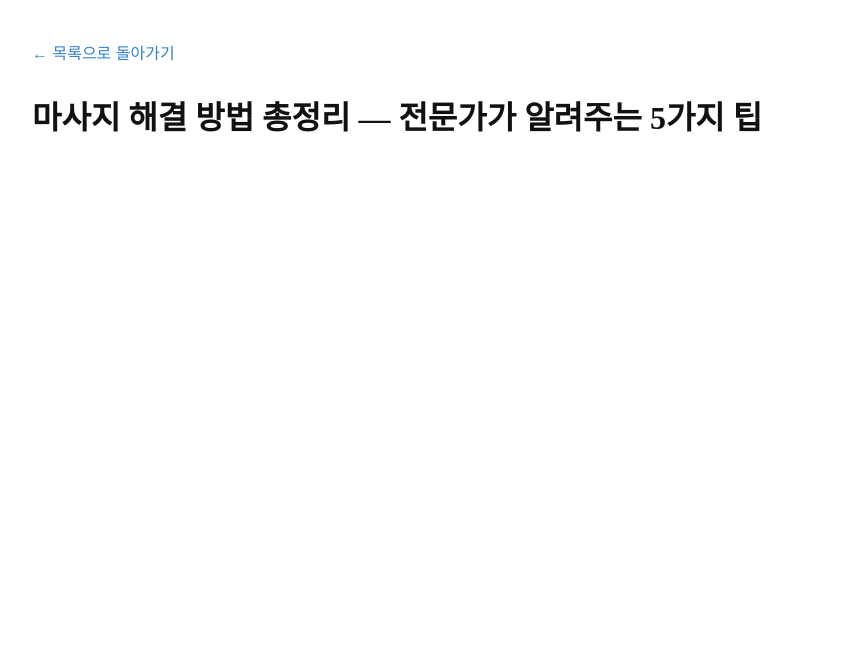
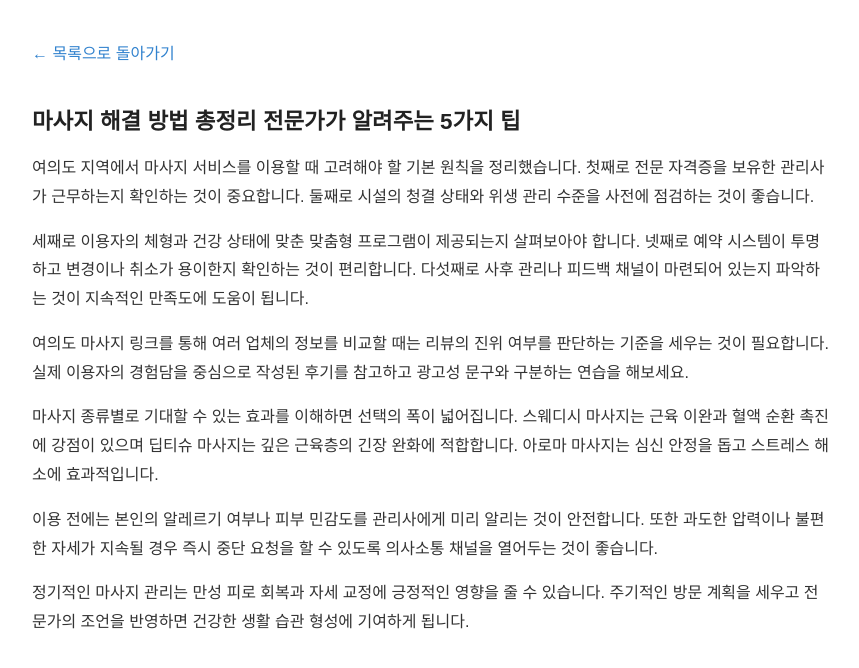
Before and after one commit to tidalhss-star/bp-t3b05-yd-massage-link, a plain HTML site: page posts/guide-002-x4naic.html in a window 1280 px wide. Shown: the whole page, without its empty margins (208-1067 px from the left). Drawn offline with Linux system fonts and the light colour scheme.

Commit message:
fix: 프롬프트 유출·한자 조각·반복 파손 제거 (2 files)

```diff
--- a/posts/guide-002-x4naic.html
+++ b/posts/guide-002-x4naic.html
@@ -22,9 +22,13 @@
     <a href="../index.html">← 목록으로 돌아가기</a>
   </header>
   <main>
-    <h1>마사지 해결 방법 총정리 — 전문가가 알려주는 5가지 팁</h1>
-    <article>
-
+<h2>마사지 해결 방법 총정리 전문가가 알려주는 5가지 팁</h2>
+<p>여의도 지역에서 마사지 서비스를 이용할 때 고려해야 할 기본 원칙을 정리했습니다. 첫째로 전문 자격증을 보유한 관리사가 근무하는지 확인하는 것이 중요합니다. 둘째로 시설의 청결 상태와 위생 관리 수준을 사전에 점검하는 것이 좋습니다.</p>
+<p>세째로 이용자의 체형과 건강 상태에 맞춘 맞춤형 프로그램이 제공되는지 살펴보아야 합니다. 넷째로 예약 시스템이 투명하고 변경이나 취소가 용이한지 확인하는 것이 편리합니다. 다섯째로 사후 관리나 피드백 채널이 마련되어 있는지 파악하는 것이 지속적인 만족도에 도움이 됩니다.</p>
+<p>여의도 마사지 링크를 통해 여러 업체의 정보를 비교할 때는 리뷰의 진위 여부를 판단하는 기준을 세우는 것이 필요합니다. 실제 이용자의 경험담을 중심으로 작성된 후기를 참고하고 광고성 문구와 구분하는 연습을 해보세요.</p>
+<p>마사지 종류별로 기대할 수 있는 효과를 이해하면 선택의 폭이 넓어집니다. 스웨디시 마사지는 근육 이완과 혈액 순환 촉진에 강점이 있으며 딥티슈 마사지는 깊은 근육층의 긴장 완화에 적합합니다. 아로마 마사지는 심신 안정을 돕고 스트레스 해소에 효과적입니다.</p>
+<p>이용 전에는 본인의 알레르기 여부나 피부 민감도를 관리사에게 미리 알리는 것이 안전합니다. 또한 과도한 압력이나 불편한 자세가 지속될 경우 즉시 중단 요청을 할 수 있도록 의사소통 채널을 열어두는 것이 좋습니다.</p>
+<p>정기적인 마사지 관리는 만성 피로 회복과 자세 교정에 긍정적인 영향을 줄 수 있습니다. 주기적인 방문 계획을 세우고 전문가의 조언을 반영하면 건강한 생활 습관 형성에 기여하게 됩니다.</p>
 </main>
 </body>
 </html>
```
Also changed, not shown: posts/field_note-002-1l2xogi.html (+7 -1 lines).
